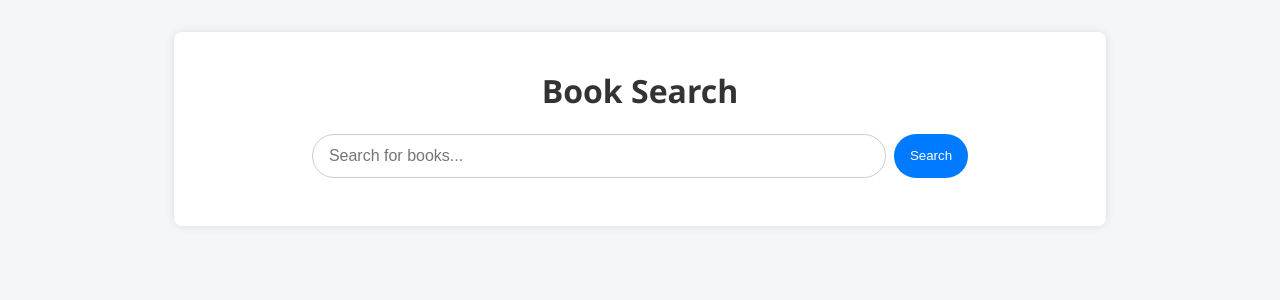
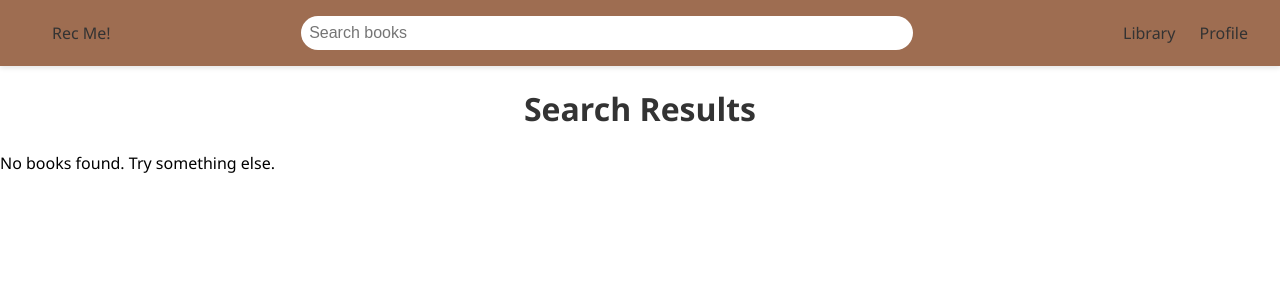
Before and after one commit to au1rey/Book-Recommender, a Flask app: page / in a window 1280 px wide. Shown: the top 300 px of the page. Run offline with Flask 3, Linux system fonts and the light colour scheme.

Commit message:
Ugly nav bar added

```diff
--- a/Templates/base.html
+++ b/Templates/base.html
@@ -0,0 +1,27 @@
+<!DOCTYPE html>
+<html lang="en">
+<head>
+    <meta charset="UTF-8">
+    <title>{% block title%}Read and Rec{% endblock%}</title>
+    <link rel="stylesheet" href="{{url_for('static', filename='style.css')}}">
+</head>
+<body>
+<nav class="navbar">
+    <div class="nav-left">
+        <a href="{{ url_for('rec_me') }}">Rec Me!</a>
+    </div>
+    <div class="nav-center">
+        <form method="POST" action="{{ url_for('home') }}">
+            <input type="text" name="query" placeholder="Search books" class="search-bar"/>
+        </form>
+    </div>
+    <div class="nav-right">
+        <a href="{{ url_for('library') }}">Library</a>
+        <a href="{{ url_for('profile') }}">Profile</a>
+    </div>
+</nav>
+<div class="content">
+    {% block content%}{% endblock %}
+</div>
+</body>
+</html>
--- a/Templates/home.html
+++ b/Templates/home.html
@@ -1,23 +1,10 @@
-<!doctype html>
-<html>
-<head>
-    <meta charset="UTF-8">
-    <title>Book Reccommender</title>
-    <link rel="stylesheet" href="{{ url_for('static', filename='style.css')}}">
-</head>
-<body>
-    <div class="container">
-        <h1>Book Search</h1>
-        <form action="/" method="post" class="search-bar">
-            <input type="text", name="query" placeholder="Search for books..." required>
-            <button type="submit">Search</button>
-        </form>
-
+{% extends 'base.html' %}
+{% block content %}
+    <h1>Search Results</h1>
     {% if books %}
-        <div class="book-list">
-            <h2>Results:</h2>
         <ul>
             {% for book in books %}
+                <li>
                     <div class="book-card">
                         <h2>{{ book.title }}</h2>
                         <p><strong>Authors:</strong> {{ book.authors | join(', ') }}</p>
@@ -28,10 +15,10 @@
                         <p><strong>Pages:</strong> {{ book.page_count }}</p>
                         <p>{{ book.description }}</p>
                     </div>
+                </li>
             {% endfor %}
         </ul>
-        </div>
+    {% else %}
+        <p>No books found. Try something else.</p>
     {% endif %}
-    </div>
-</body>
-</html>
+{% endblock %}
--- a/Templates/library.html
+++ b/Templates/library.html
@@ -0,0 +1 @@
+{% extends 'base.html' %}
--- a/Templates/profile.html
+++ b/Templates/profile.html
@@ -0,0 +1 @@
+{% extends 'base.html' %}
--- a/Templates/recme.html
+++ b/Templates/recme.html
@@ -0,0 +1 @@
+{% extends 'base.html' %}
--- a/Templates/shelf.html
+++ b/Templates/shelf.html
@@ -0,0 +1 @@
+{% extends 'base.html' %}
--- a/main.py
+++ b/main.py
@@ -13,7 +13,7 @@ def home():
 
 @app.route('/base')
 def base():
-    render_template('basse.html')
+    render_template('base.html')
 
 @app.route('/recme')
 def rec_me():
@@ -25,7 +25,7 @@ def profile():
 
 @app.route('/library')
 def library():
-    rendertemplate("library.html")
+    render_template("library.html")
 
 @app.route('/shelf/<shelfname>')
 def display_shelf(shelf_name):
--- a/static/style.css
+++ b/static/style.css
@@ -1,17 +1,31 @@
 body {
     font-family: 'Segoe UI', Tahoma, Geneva, Verdana, sans-serif;
-    background: #f4f6f8;
+    background: white;
     margin: 0;
     padding: 0;
 }
 
-.container {
-    max-width: 900px;
-    margin: 2rem auto;
-    padding: 1rem;
-    background: #ffffff;
-    border-radius: 8px;
-    box-shadow: 0 0 10px rgba(0, 0, 0, 0.1);
+.navbar {
+    display: flex;
+    justify-content: space-between;
+    align-items: center;
+    background-color: #9e6d51;
+    padding: 1rem 2rem;
+    color: white;
+    box-shadow: 0 2px 5px rgba(0, 0, 0, 0.1)
+}
+
+.nav-left a,
+.nav-right a {
+    margin-left: 20px;
+    text-decoration: none;
+    color: #333;
+    font-weight: 500;
+}
+
+.nav-center {
+    flex-grow: 1;
+    text-align: center;
 }
 
 h1 {
@@ -19,10 +33,18 @@ h1 {
     color: #333;
 }
 
+.search-form {
+  display: inline-flex;
+  max-width: 500px;
+  width: 100%;
+}
+
 .search-bar {
-    display: flex;
-    justify-content: center;
-    margin-bottom: 2rem;
+    width: 60%;
+    padding: 0.5em;
+    border-radius: 20px;
+    border: none;
+    font-size: 1em;
 }
 
 .search-bar input[type ="text"] {
@@ -36,22 +58,22 @@ h1 {
 }
 
 .search-bar input[type="text"]:focus {
-    border-color: #007BFF;
+    border-color: #9e6d51;
 }
 
 .search-bar button {
-    padding: 0.75rem 1rem;
+    padding: 0.5rem 1rem;
     margin-left: 0.5rem;
-    background-color: #007BFF;
+    background-color: #9e6d51;
     color: white;
     border: none;
-    border-radius: 999px;
+    border-radius: 0 25px 25px 0;
     cursor: pointer;
-    transition: background-color 3s;
+    font-size: 1rem;
 }
 
 .search-bar button:hover {
-    background-color: #0056b3;
+    background-color: #614231;
 }
 
 .book-list {
@@ -60,7 +82,7 @@ h1 {
 }
 
 .book-card {
-    background: #fafafa;
+    background: rgb(219, 219, 219);
     padding: 1rem;
     border-radius: 8px;
     border: 1px solid #e0e0e0;
```
Lines whose indentation alone changed are shown as unchanged.
